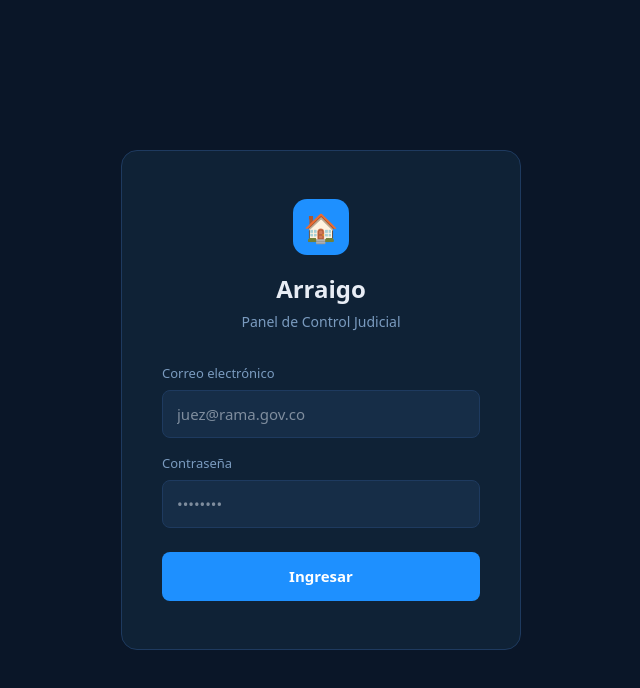
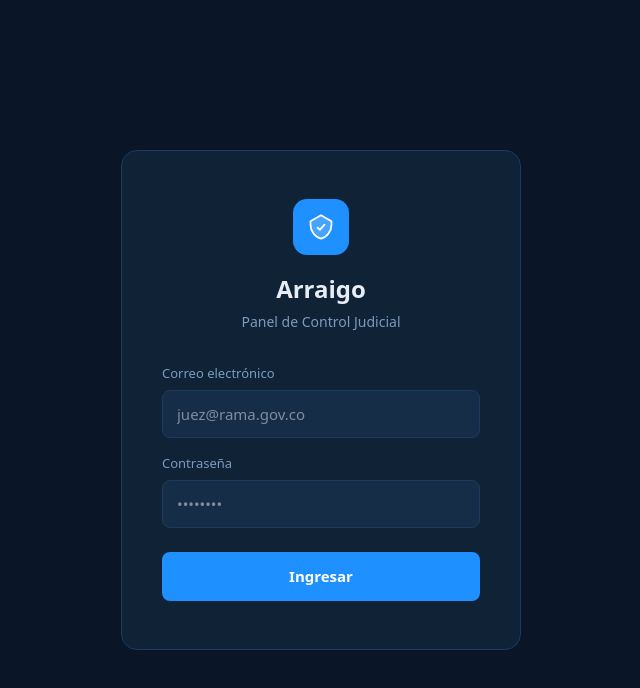
Before and after one commit to jaimecriales8-prog/arraigo, a Next.js app in the folder apps/web/: page /login in a window 1280 px wide. Shown: the top 688 px of the page, without its empty margins (319-959 px from the left). Built offline with nearby package versions, Linux system fonts and the light colour scheme; no server answers.

Commit message:
Reemplazar el emoji de casa por un logo de escudo — se veía muy infantil
Nuevo componente Logo.tsx (SVG inline, escudo con check) usado en el
sidebar, login y pantalla de nueva contraseña.

```diff
--- a/apps/web/src/app/auth/nueva-contrasena/page.tsx
+++ b/apps/web/src/app/auth/nueva-contrasena/page.tsx
@@ -2,6 +2,7 @@
 import { useState } from 'react'
 import { createBrowserClient } from '@supabase/ssr'
 import { useRouter } from 'next/navigation'
+import Logo from '@/components/Logo'
 
 export default function NuevaContrasenaPage() {
   const [password, setPassword] = useState('')
@@ -36,7 +37,7 @@ export default function NuevaContrasenaPage() {
     <div style={{ minHeight: '100vh', display: 'flex', alignItems: 'center', justifyContent: 'center', background: 'var(--bg)' }}>
       <div style={{ background: 'var(--bg-card)', border: '1px solid var(--border)', borderRadius: 16, padding: '48px 40px', width: '100%', maxWidth: 400 }}>
         <div style={{ textAlign: 'center', marginBottom: 32 }}>
-          <div style={{ width: 56, height: 56, background: 'var(--accent)', borderRadius: 14, display: 'inline-flex', alignItems: 'center', justifyContent: 'center', fontSize: 28, marginBottom: 16 }}>🏠</div>
+          <div style={{ width: 56, height: 56, background: 'var(--accent)', borderRadius: 14, display: 'inline-flex', alignItems: 'center', justifyContent: 'center', marginBottom: 16 }}><Logo size={28} /></div>
           <h1 style={{ fontSize: 22, fontWeight: 700 }}>Crea tu contraseña</h1>
           <p style={{ color: 'var(--text-muted)', fontSize: 14, marginTop: 4 }}>Elige una contraseña segura para tu cuenta</p>
         </div>
--- a/apps/web/src/app/login/page.tsx
+++ b/apps/web/src/app/login/page.tsx
@@ -2,6 +2,7 @@
 import { useState } from 'react'
 import { createBrowserClient } from '@supabase/ssr'
 import { useRouter } from 'next/navigation'
+import Logo from '@/components/Logo'
 
 export default function LoginPage() {
   const [email, setEmail] = useState('')
@@ -53,9 +54,8 @@ export default function LoginPage() {
             display: 'inline-flex',
             alignItems: 'center',
             justifyContent: 'center',
-            fontSize: 28,
             marginBottom: 16,
-          }}>🏠</div>
+          }}><Logo size={28} /></div>
           <h1 style={{ fontSize: 24, fontWeight: 700, color: 'var(--text)' }}>Arraigo</h1>
           <p style={{ color: 'var(--text-muted)', fontSize: 14, marginTop: 4 }}>Panel de Control Judicial</p>
         </div>
--- /dev/null
+++ b/apps/web/src/components/Logo.tsx
@@ -0,0 +1,18 @@
+export default function Logo({ size = 18 }: { size?: number }) {
+  return (
+    <svg width={size} height={size} viewBox="0 0 24 24" fill="none" xmlns="http://www.w3.org/2000/svg">
+      <path
+        d="M12 2L3 7v3c0 5.5 3.8 10.7 9 12 5.2-1.3 9-6.5 9-12V7l-9-5z"
+        fill="white"
+        fillOpacity="0.18"
+      />
+      <path
+        d="M12 2L3 7v3c0 5.5 3.8 10.7 9 12 5.2-1.3 9-6.5 9-12V7l-9-5z"
+        stroke="white"
+        strokeWidth="1.5"
+        strokeLinejoin="round"
+      />
+      <path d="M9 12.5l2 2 4-4.5" stroke="white" strokeWidth="1.5" strokeLinecap="round" strokeLinejoin="round" />
+    </svg>
+  )
+}
--- a/apps/web/src/components/Sidebar.tsx
+++ b/apps/web/src/components/Sidebar.tsx
@@ -3,6 +3,7 @@ import Link from 'next/link'
 import { usePathname, useRouter } from 'next/navigation'
 import { createBrowserClient } from '@supabase/ssr'
 import { useEffect, useState } from 'react'
+import Logo from './Logo'
 
 const ROLE_LABEL: Record<string, string> = {
   super_admin: 'Super Admin',
@@ -55,8 +56,8 @@ export default function Sidebar() {
             background: 'var(--accent)',
             borderRadius: 9,
             display: 'flex', alignItems: 'center', justifyContent: 'center',
-            fontSize: 18, flexShrink: 0,
-          }}>🏠</div>
+            flexShrink: 0,
+          }}><Logo size={18} /></div>
           <div>
             <div style={{ fontWeight: 700, fontSize: 15 }}>Arraigo</div>
             <div className="dash-brand-sub" style={{ fontSize: 11, color: 'var(--text-muted)' }}>{roleLabel}</div>
```
